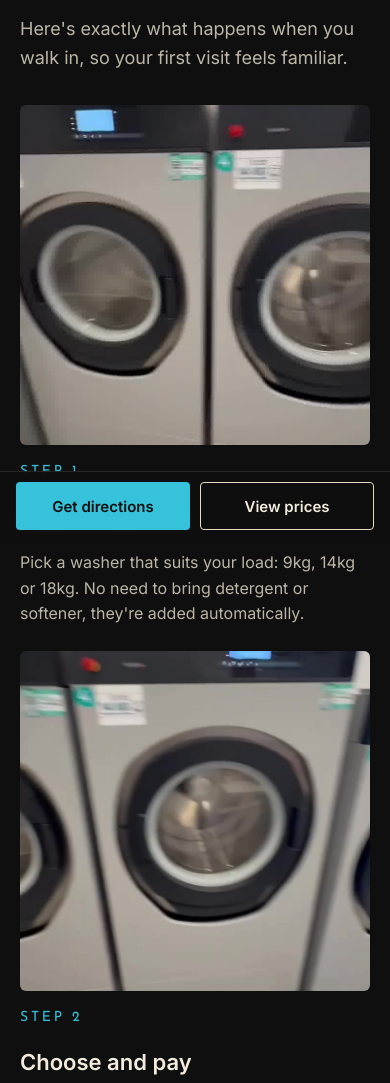
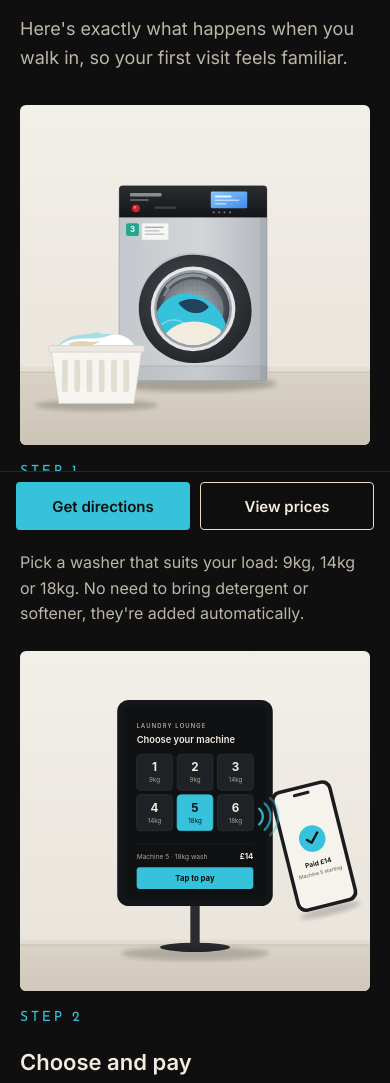
Before and after one commit to mattshields-mymarketingminder/laundry-lounge-preview, a plain HTML site: page first-visit.html in a window 390 px wide. Shown: the part 304-1387 px from the top of the page. Drawn offline with Linux system fonts and the light colour scheme.

Commit message:
Replace grainy video stills with enhanced photos and machine illustrations
Co-Authored-By: Claude Opus 5.5 <noreply@anthropic.com>
Claude-Session: https://claude.ai/code/session_01SE5aCJTz3Yxy8uPUEBmuAf

```diff
--- a/first-visit.html
+++ b/first-visit.html
@@ -49,13 +49,13 @@ summary::-webkit-details-marker{display:none}
 <section aria-label="Three steps" style="background: #0F0F0F">
 <div style="max-width: 1200px; margin: 0 auto; padding: 0 clamp(20px, 5vw, 64px) clamp(56px, 8vw, 104px); display: grid; grid-template-columns: repeat(auto-fit, minmax(280px, 1fr)); gap: 24px">
 <div style="display: flex; flex-direction: column; gap: 16px">
-<img src="images/washers-pair.jpg" alt="Two washers ready to load" style="width: 100%; height: 340px; object-fit: cover; border-radius: 6px; display: block">
+<img src="images/step-load.svg" alt="Illustration of a washer being loaded, with a laundry basket" style="width: 100%; height: 340px; object-fit: cover; border-radius: 6px; display: block">
 <p style="margin: 0; font-family: 'Josefin Sans', sans-serif; font-size: 14px; letter-spacing: 0.2em; color: #35C2DA">STEP 1</p>
 <h2 style="margin: 0; font-size: 22px; font-weight: 600">Load a machine</h2>
 <p style="margin: 0; color: #BDB6A8">Pick a washer that suits your load: 9kg, 14kg or 18kg. No need to bring detergent or softener, they're added automatically.</p>
 </div>
 <div style="display: flex; flex-direction: column; gap: 16px">
-<img src="images/washer.jpg" alt="Washer with its touchscreen control panel" style="width: 100%; height: 340px; object-fit: cover; border-radius: 6px; display: block">
+<img src="images/step-pay.svg" alt="Illustration of the payment tablet: choose a machine, then tap to pay" style="width: 100%; height: 340px; object-fit: cover; border-radius: 6px; display: block">
 <p style="margin: 0; font-family: 'Josefin Sans', sans-serif; font-size: 14px; letter-spacing: 0.2em; color: #35C2DA">STEP 2</p>
 <h2 style="margin: 0; font-size: 22px; font-weight: 600">Choose and pay</h2>
 <p style="margin: 0; color: #BDB6A8">Select your machine number on the tablet beside the entrance, or on your own phone, and pay by contactless. Your wash starts.</p>
```
Also changed, not shown: duvets-and-bedding.html (+1 -1 lines), index.html (+1 -1 lines), prices.html (+1 -1 lines), images/dryers.jpg, images/duvets.svg (added), images/interior.jpg, images/sizes.svg (added), images/step-load.svg (added), images/step-pay.svg (added), images/washer-large.jpg (deleted), images/washer.jpg (deleted), images/washers-pair.jpg (deleted), images/washers-row.jpg (deleted).
